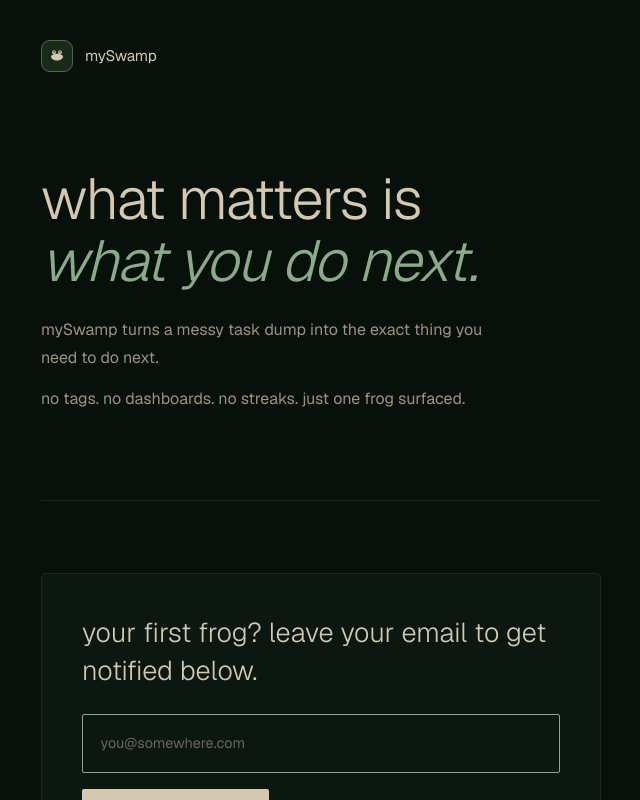
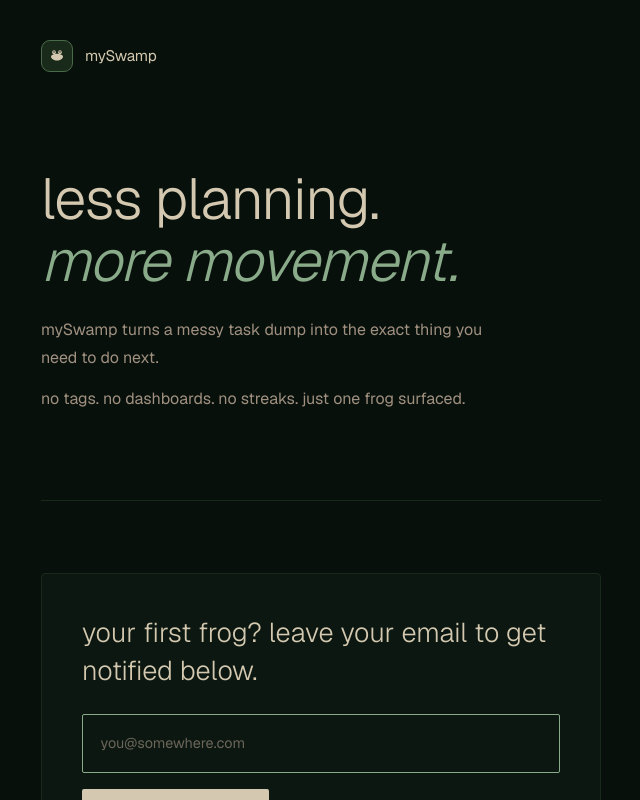
Before and after one commit to valeosa/myswamp-landing, a Next.js app: page / in a window 1280 px wide. Shown: the top 800 px of the page, without its empty margins (319-959 px from the left). Built offline with nearby package versions, Linux system fonts and the light colour scheme.

Commit message:
Update page.tsx

```diff
--- a/app/page.tsx
+++ b/app/page.tsx
@@ -282,9 +282,9 @@ export default function Home() {
 
         <section className={`hero ${visible ? "visible" : ""}`}>
           <h1 className="hero-headline">
-            what matters is
+            less planning.
             <br />
-            <em>what you do next.</em>
+            <em>more movement.</em>
           </h1>
 
          <p className="hero-lede">
```
